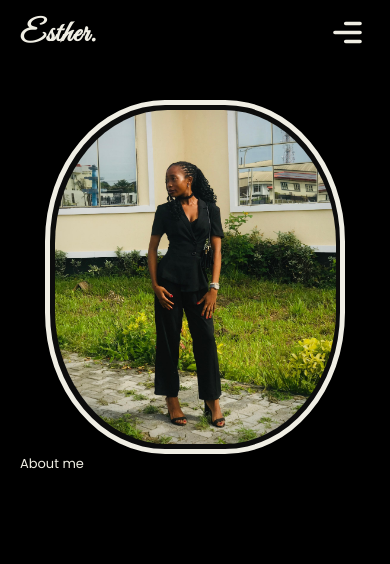
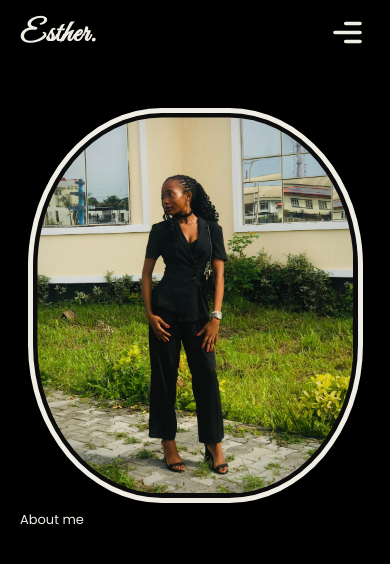
Before and after one commit to estheroluwabuyi/My-Portfolio, a React (Vite) app: page /about in a window 390 px wide. Shown: the top 564 px of the page. Built offline with nearby package versions, Linux system fonts and the light colour scheme.

Commit message:
fix: add responsiveness to abut image on different screens

```diff
--- a/src/pages/AboutMe.jsx
+++ b/src/pages/AboutMe.jsx
@@ -5,15 +5,15 @@ function AboutMe() {
     <div className="min-h-screen bg-black pt-[10rem] px-[2rem] md:pt-[13rem] flex flex-col overflow-hidden">
       {/* Image  */}
 
-      <div className=" self-center bg-secondary  w-[300px] sm:w-[400px] md:w-[450px] rounded-[40%]  p-[0.45rem] h-auto z-100 flex justify-center items-center border-[0.5rem] border-primary ">
+      <div className=" self-center p-3 w-full md:w-3/4 lg:w-1/2 max-w-[450px]  ">
         <img
           src={Esther}
           alt="Esther Oluwabuyi"
-          className=" w-full h-full rounded-[40%]"
-          width={300}
+          className=" w-full rounded-[40%] bg-secondary p-[0.45rem] h-auto z-100 flex justify-center items-center border-[0.5rem] border-primary"
+          width={400}
           height={400}
-          loading="eager"
-          // decoding="async"
+          loading="lazy"
+          decoding="async"
         />
       </div>
 
@@ -27,3 +27,4 @@ function AboutMe() {
 
 export default AboutMe;
 // md:max-w-6xl
+// convert img to webp
```
